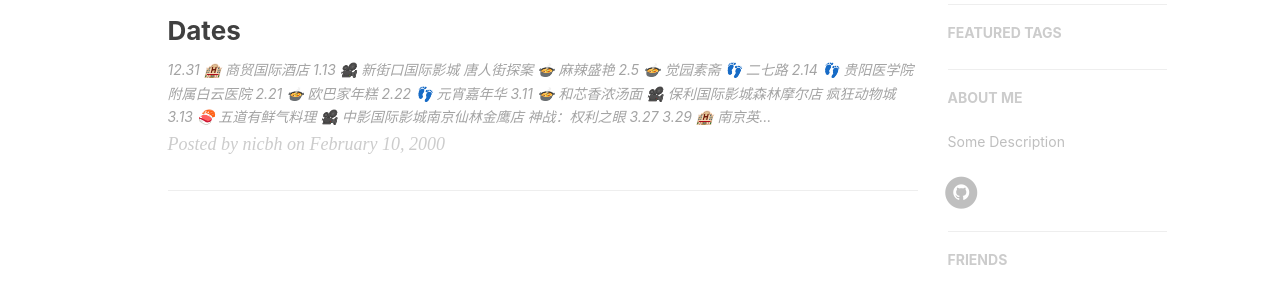
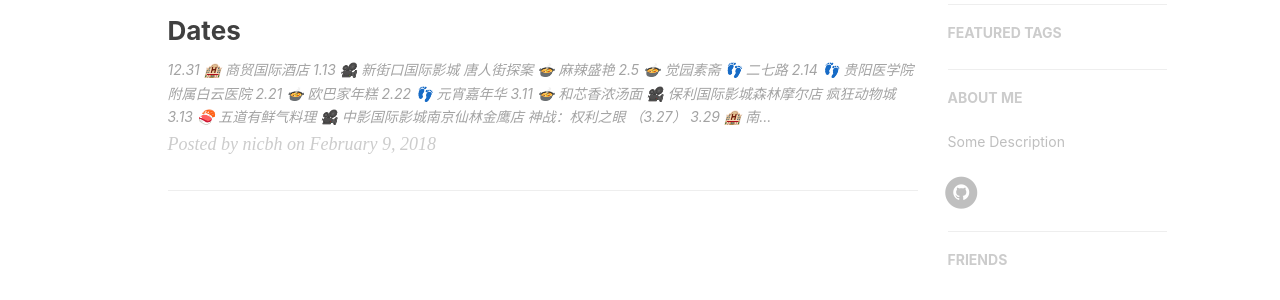
Before and after one commit to nicbh/nicbh-github.io, a Jekyll site: the page built from index.html, in a window 1280 px wide. Shown: the part 434-734 px from the top of the page. Built offline with Jekyll 4.4.1, drawn with Linux system fonts in a browser that asks for light colours; nearby versions of some CDN libraries; the list of posts is cut into pages by our own code; comment, search, counter and statistics services are not loaded.

Commit message:
file update

```diff
--- a/_posts/2018-02-10-dates-two-year.markdown
+++ b/_posts/2018-02-10-dates-two-year.markdown
@@ -2,7 +2,7 @@
 layout:     post
 title:      "Dates"
 subtitle:   ""
-date:       2000-02-10 00:00:00
+date:       2018-02-09 00:00:00
 author:     "nicbh"
 header-img: ""
 ---
@@ -26,7 +26,7 @@ header-img: ""
 ##### 3.13
  🍣 五道有鲜气料理<br/>
  🎥 中影国际影城南京仙林金鹰店 神战：权利之眼<br/>
-##### 3.27
+##### （3.27）
 ##### 3.29
  🏨 南京英尊假日酒店<br/>
 ##### 3.30
@@ -73,7 +73,7 @@ header-img: ""
  🍲 西贡堤岸越南餐厅<br/>
 ##### 5.10
  🎥 南京UME国际影城1912店 美国队长3<br/>
-##### 5.12
+##### （5.12）
 ##### 5.13
  🎫 2016第35届校园十大歌手总决赛<br/>
  🏨 山水大酒店<br/>
@@ -118,17 +118,17 @@ header-img: ""
  🍲 吉米家自助烤肉<br/>
 ##### 6.30
  🍲 咕咕鸡韩国料理仙林分店<br/>
-##### 6.30
+##### （6.30）
 ##### 7.1
  🏨 南京英尊假日酒店<br/>
 ##### 7.6
  ☕️ 星巴克保利国贸逸天城店<br/>
-##### 7.21
+##### （7.21）
 ##### 8.8
  🏠 华颐春天<br/>
 ##### 8.10
  🍣 上井精致料理南国店<br/>
-##### 8.11
+##### （8.11）
 ##### 8.12
  ☕️ 星巴克保利国贸逸天城店<br/>
 ##### 8.14
@@ -398,7 +399,7 @@ header-img: ""
  🏬 Boots Siam Discovery<br/>
  🍹 喜茶 Heekcaa Cheess Drinks<br/>
  🏬 Big C Supercenter<br/>
-##### 8.28
+##### （8.28）
  👣 Suthathiy Massage<br/>
  🏨 水门伯克利酒店 The Berkeley Hotel Pratunam, Bangkok<br/>
 ##### 8.29
@@ -508,7 +509,7 @@ header-img: ""
 ##### 12.15
  🍔 赛百味仙林金鹰店<br/>
  🎥 卢米埃南京金鹰仙林影城 芳华<br/>
-##### 12.19
+##### （12.19）
 ##### 12.22
  🍲 栓宝水饺<br/>
 ##### 12.23
```
Also changed, not shown: other parts of _posts/2018-02-10-dates-two-year.markdown (+1 -0 lines).
